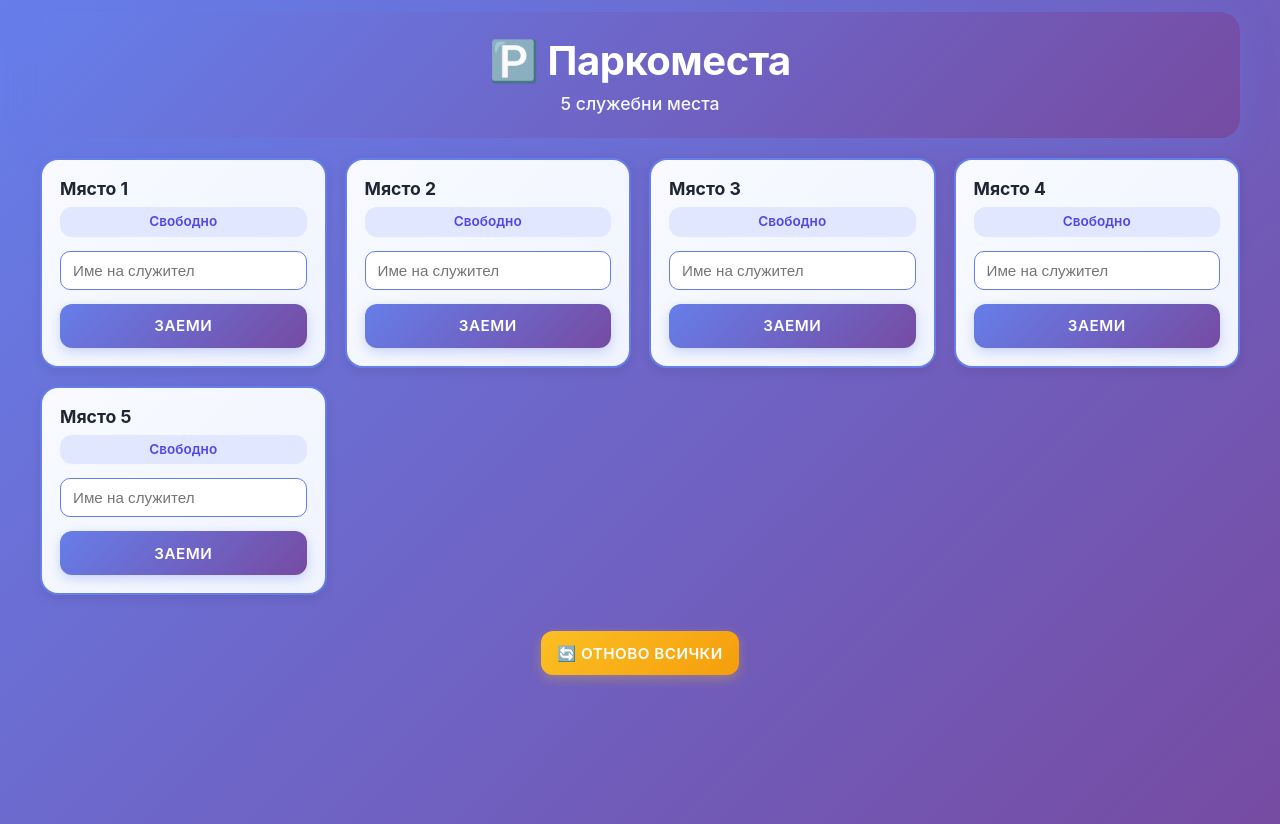
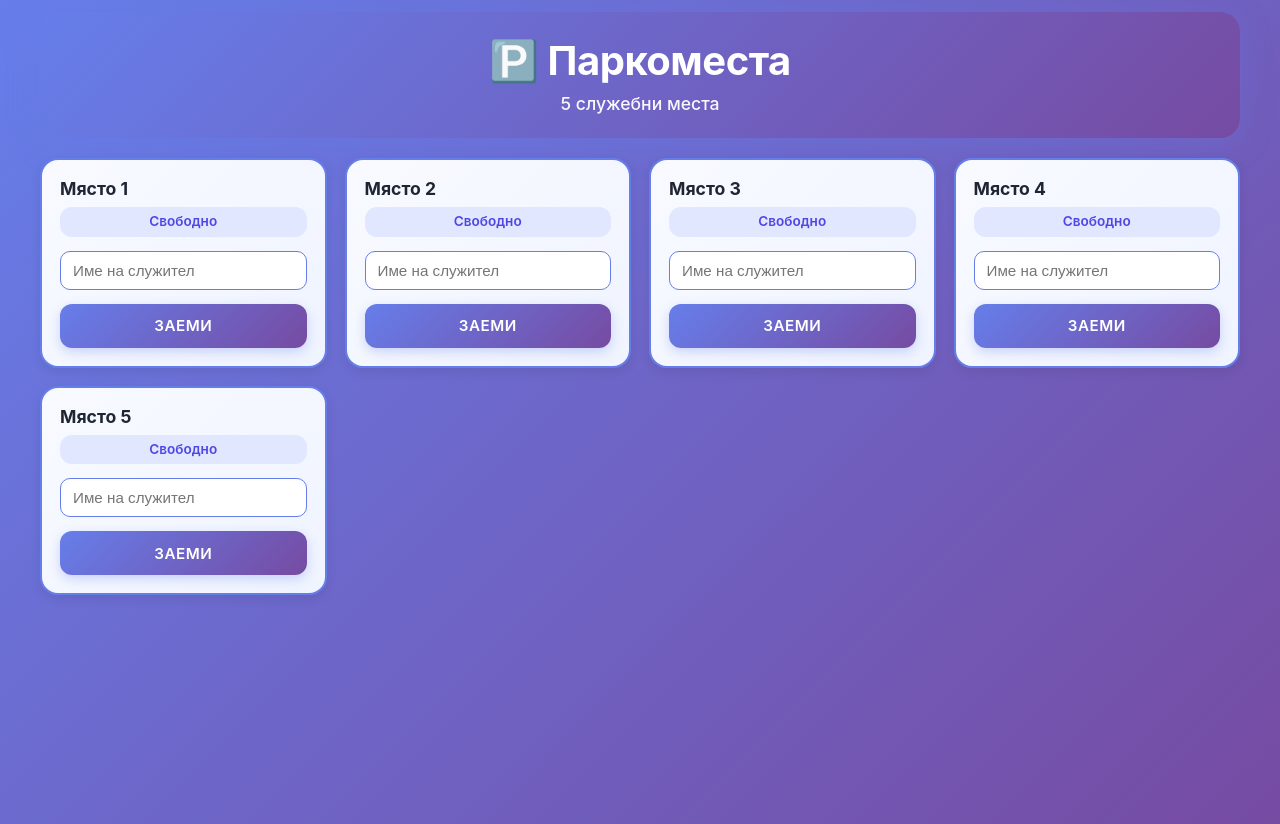
Before and after one commit to asenata84/parking-slot, a React (Vite) app: page / in a window 1280 px wide. Built offline with nearby package versions, Linux system fonts and the light colour scheme.

Commit message:
Removed Clear all functionality

```diff
--- a/src/App.jsx
+++ b/src/App.jsx
@@ -57,15 +57,6 @@ function App() {
     );
   };
 
-  const resetSlots = () => {
-    if (confirm("Наистина ли искате да освободите всички места?")) {
-      setSlots(defaultSlots);
-      setOwnerNames(
-        defaultSlots.reduce((acc, slot) => ({ ...acc, [slot.id]: "" }), {})
-      );
-    }
-  };
-
   return (
     <div className="app-shell">
       <header className="header">
@@ -119,12 +110,6 @@ function App() {
             </div>
           ))}
         </div>
-
-        <div className="actions-row">
-          <button className="reset-button" onClick={resetSlots}>
-            🔄 Отново всички
-          </button>
-        </div>
       </main>
     </div>
   );
```
